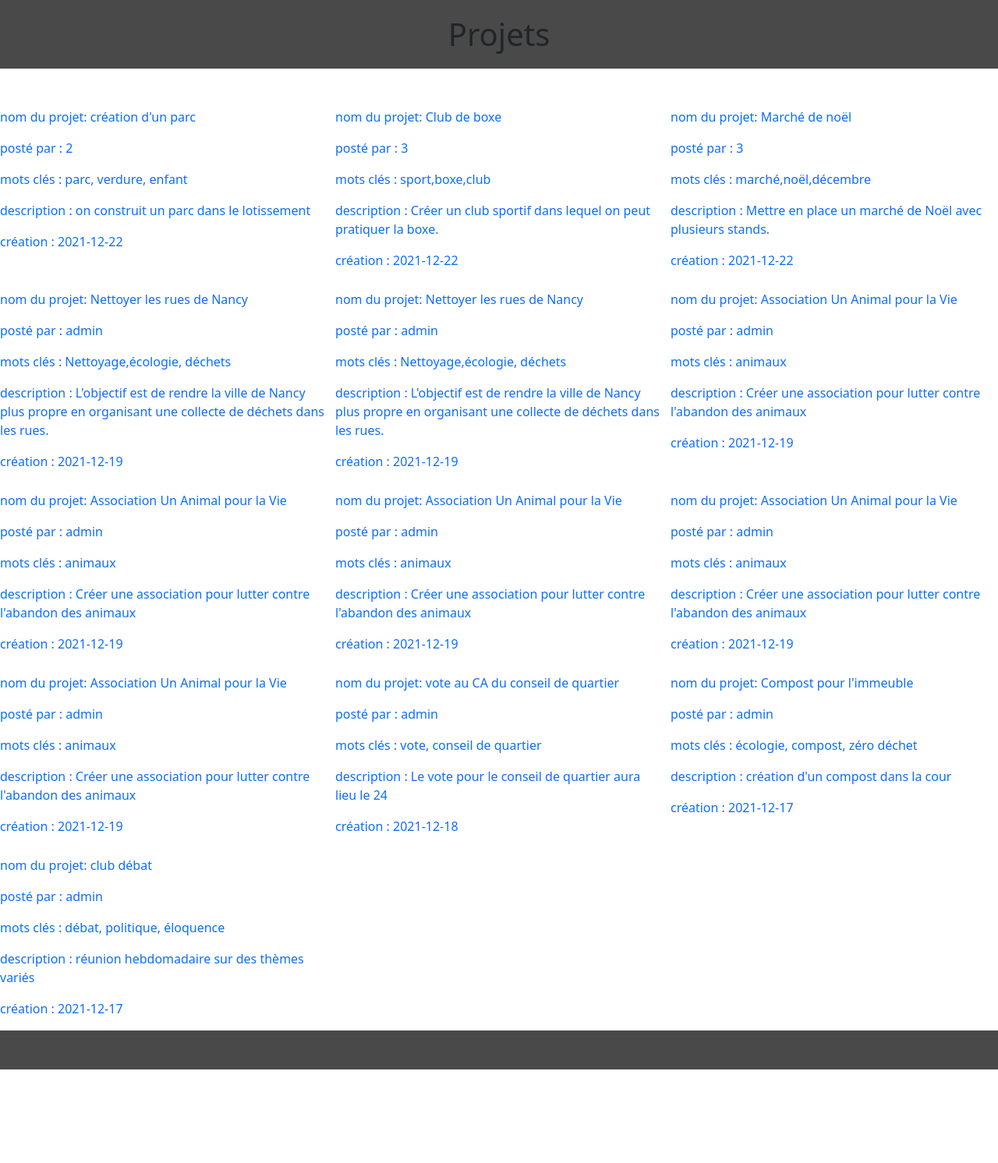
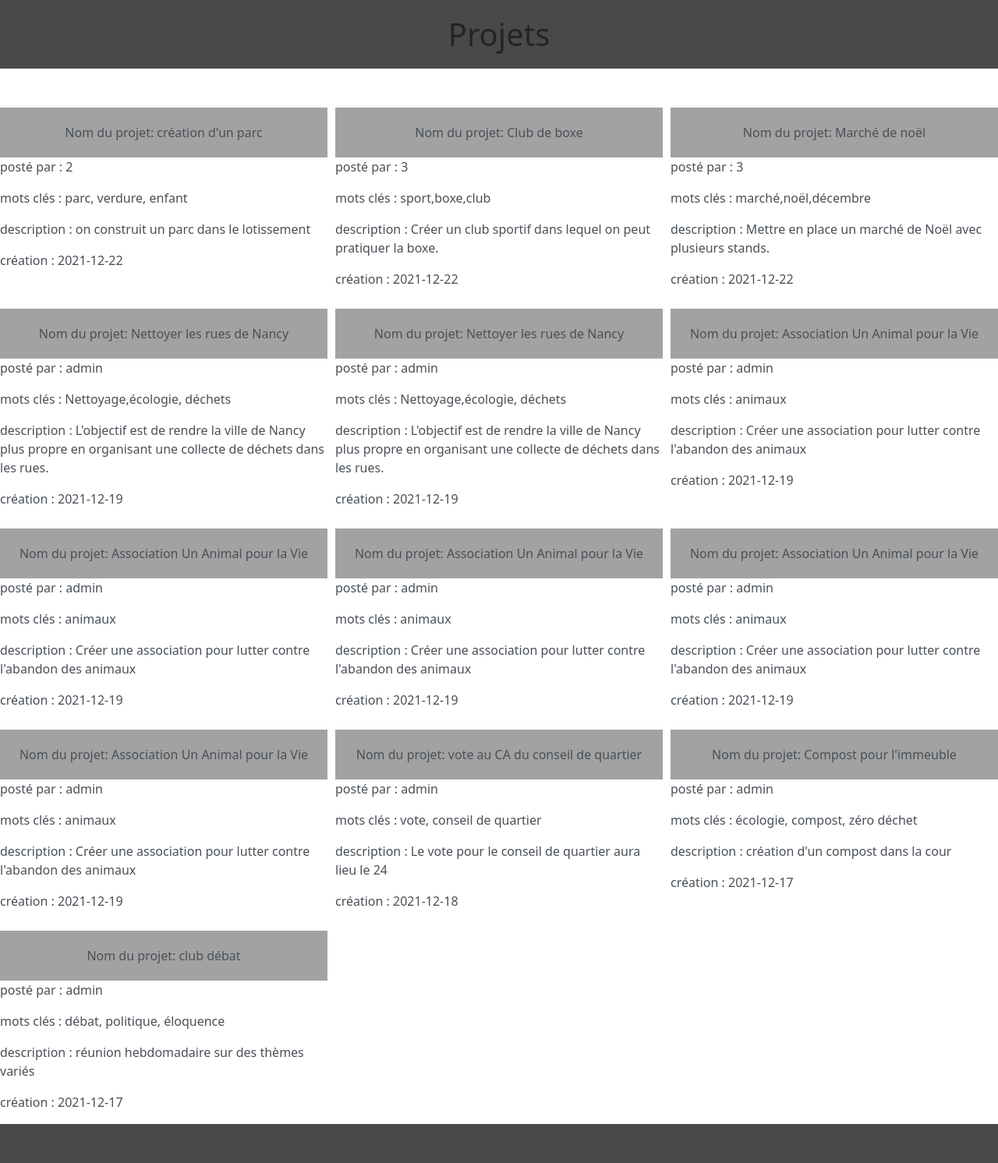
Before and after one commit to rouxmi/Bird-Democratie-Participative, a Flask app: page /parcourir in a window 1280 px wide. Shown: the part 80-1572 px from the top of the page at 78% size. Before the commit the page ends 1452 px from the top, so only its background shows below. Run offline with Flask 2, Linux system fonts and the light colour scheme; data comes from the database, SQL or seed files in the repository.

Commit message:
css de parcourir

```diff
--- a/static/styles/parcourir.css
+++ b/static/styles/parcourir.css
@@ -1,6 +1,16 @@
 h1{
     text-align: center;
     background-color:rgb(73, 73, 73) ;
+    padding : 20px;
+}
+
+a{
+    text-decoration: none;
+}
+
+.titre{
+    text-align: center;
+    background-color:rgb(162, 162, 162) ;
     padding : 20px;
 }
 
@@ -12,7 +22,3 @@ h1{
     margin-bottom : 50px ;
     grid-auto-rows: minmax(100px,auto)
 }
-
-.subs{
-    text-decoration:none;
-}
--- a/templates/parcourir.html
+++ b/templates/parcourir.html
@@ -13,9 +13,9 @@
 
 <div class = "wrapper">
     {% for items in data %}
-    <a href="/sub/{{ items[2] }}" class="subs">
+    <a href="/sub/{{ items[2] }}" class="list-group-item-action flex-column align-items-start">
     <div class = "projets">
-        <p>nom du projet: {{items[0]}}</p>
+        <div class="titre">Nom du projet: {{items[0]}}</div>
         <p>posté par : {{items[1]}}</p>
         <p>mots clés : {{items[3]}}</p>
         <p>description : {{items[4]}}</p>
```
